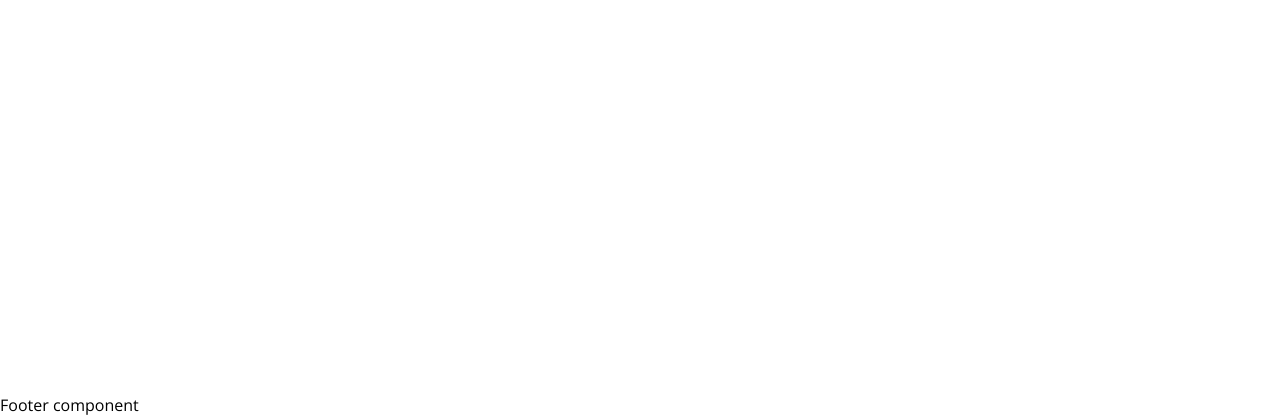
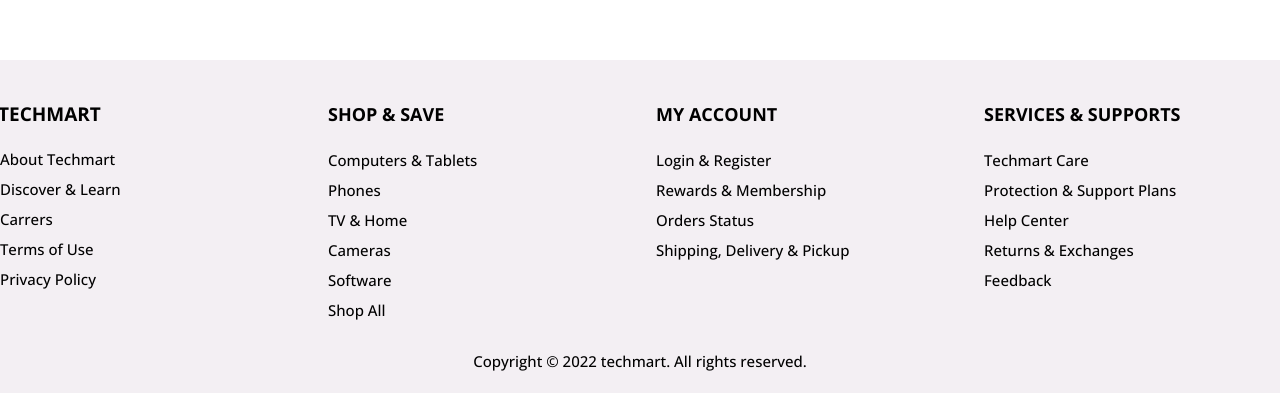
Before and after one commit to nhannguyencsd/mern-ecommerce, a React (Create React App) app in the folder client/: page /product-list in a window 1280 px wide. Shown: the part 695-1114 px from the top of the page. After the commit the page ends 1088 px from the top, so only its background shows below. Built offline with nearby package versions, Linux system fonts and the light colour scheme.

Commit message:
feat(client): add static parts of footer and modify logo in header

```diff
--- /dev/null
+++ b/client/src/components/Footer/Footer.module.scss
@@ -0,0 +1,68 @@
+// wrapper
+.wrapper {
+    position: absolute;
+    left: 0;
+    right: 0;
+    bottom: 0;
+    background-color: var(--color-primary);
+}
+
+//section
+.section {
+    padding-top: 40px;
+}
+
+//section logo
+.logo {
+    padding: 0 !important;
+    margin-top: -10px;
+    margin-bottom: 10px;
+
+    img {
+        width: 30px;
+        height: 36px;
+    }
+}
+
+.tagline {
+    margin-left: -2px;
+    font-size: 1.9rem;
+    font-weight: 700;
+    color: var(--color-textPrimary);
+}
+
+//section heading
+.heading {
+    margin-bottom: 20px;
+    font-size: 1.8rem;
+    line-height: 1.6;
+    color: var(--color-textPrimary);
+}
+
+// section list
+.list {
+    li {
+        margin-bottom: 8px;
+        font-size: 1.5rem;
+        font-weight: 500;
+        line-height: 2.2rem;
+    }
+
+    a {
+        transition: 0.3s ease;
+        color: var(--color-textTertiary);
+
+        &:hover {
+            text-decoration: underline;
+        }
+    }
+}
+
+// copyright
+.copyright {
+    margin: 20px 0;
+    text-align: center;
+    font-size: 1.5rem;
+    font-weight: 500;
+    color: var(--color-textTertiary);
+}
--- /dev/null
+++ b/client/src/components/Footer/FooterIndex.js
@@ -0,0 +1,105 @@
+import styles from './Footer.module.scss';
+import classNames from 'classnames/bind';
+import images from '../../assets/images/imagesIndex';
+import Button from '../Button/ButtonIndex';
+import { Link } from 'react-router-dom';
+
+const cx = classNames.bind(styles);
+
+function Footer() {
+    console.log(styles);
+    return (
+        <footer className={cx('wrapper')}>
+            <div className="grid">
+                <div className="row">
+                    <div className={cx('section') + ' col lg-3'}>
+                        <Button className={cx('logo')} to="/" leftIcon={images.logo}>
+                            <span className={cx('tagline')}>TECHMART</span>
+                        </Button>
+                        <ul className={cx('list')}>
+                            <li>
+                                <Link to="/">About Techmart</Link>
+                            </li>
+                            <li>
+                                <Link to="/">Discover & Learn</Link>
+                            </li>
+                            <li>
+                                <Link to="/">Carrers</Link>
+                            </li>
+                            <li>
+                                <Link to="/">Terms of Use</Link>
+                            </li>
+                            <li>
+                                <Link to="/">Privacy Policy</Link>
+                            </li>
+                        </ul>
+                    </div>
+                    <div className={cx('section') + ' col lg-3'}>
+                        <h2 className={cx('heading')}>SHOP & SAVE</h2>
+                        <ul className={cx('list')}>
+                            <li>
+                                <Link to="/">Computers & Tablets</Link>
+                            </li>
+                            <li>
+                                <Link to="/">Phones</Link>
+                            </li>
+                            <li>
+                                <Link to="/">TV & Home</Link>
+                            </li>
+                            <li>
+                                <Link to="/">Cameras</Link>
+                            </li>
+                            <li>
+                                <Link to="/">Software</Link>
+                            </li>
+
+                            <li>
+                                <Link to="/">Shop All</Link>
+                            </li>
+                        </ul>
+                    </div>
+                    <div className={cx('section') + ' col lg-3'}>
+                        <h2 className={cx('heading')}>MY ACCOUNT</h2>
+                        <ul className={cx('list')}>
+                            <li>
+                                <Link to="/">Login & Register</Link>
+                            </li>
+                            <li>
+                                <Link to="/">Rewards & Membership</Link>
+                            </li>
+                            <li>
+                                <Link to="/">Orders Status</Link>
+                            </li>
+                            <li>
+                                <Link to="/">Shipping, Delivery & Pickup</Link>
+                            </li>
+                        </ul>
+                    </div>
+                    <div className={cx('section') + ' col lg-3'}>
+                        <h2 className={cx('heading')}>SERVICES & SUPPORTS</h2>
+                        <ul className={cx('list')}>
+                            <li>
+                                <Link to="/">Techmart Care</Link>
+                            </li>
+                            <li>
+                                <Link to="/">Protection & Support Plans</Link>
+                            </li>
+                            <li>
+                                <Link to="/">Help Center</Link>
+                            </li>
+                            <li>
+                                <Link to="/">Returns & Exchanges</Link>
+                            </li>
+                            <li>
+                                <Link to="/">Feedback</Link>
+                            </li>
+                        </ul>
+                    </div>
+                </div>
+                <div className={cx('copyright')}>Copyright © 2022 techmart. All rights reserved.</div>
+            </div>
+        </footer>
+    );
+}
+
+export default Footer;
--- a/client/src/components/GlobalStyles/GlobalStyles.scss
+++ b/client/src/components/GlobalStyles/GlobalStyles.scss
@@ -5,6 +5,8 @@
     --color-primary: #f3eff3;
     --color-secondary: #21d4f4;
     --color-textPrimary: #000;
+    --color-textSecondary: #a9b3bb;
+    --color-textTertiary: #000;
     --color-headerLinkIcon: brightness(0) saturate(100%); //black
     --color-searchBox: #fff;
     --color-searchBoxFocus: #dfdbdf;
@@ -31,6 +33,7 @@ html {
 }
 
 body {
+    position: relative;
     line-height: 1.6;
     font-size: 1.6rem;
 }
@@ -58,3 +61,20 @@ a {
     padding: 0;
     margin: 0 auto;
 }
+
+.row {
+    display: flex;
+    flex-wrap: wrap;
+    margin-left: -16px;
+    margin-right: -16px;
+}
+
+.col {
+    padding-left: 16px;
+    padding-right: 16px;
+}
+
+.lg-3 {
+    flex: 0 0 25%;
+    max-width: 25%;
+}
--- a/client/src/components/Header/Header.module.scss
+++ b/client/src/components/Header/Header.module.scss
@@ -17,13 +17,16 @@
 
 // logo
 .logo {
+    padding: 0 !important;
+
     img {
-        width: 40px;
+        width: 30px;
+        height: 36px;
     }
 }
 
 .tagline {
-    margin-left: -8px;
+    margin-left: -2px;
     font-size: 2.6rem;
     font-weight: 700;
     color: var(--color-textPrimary);
--- a/client/src/layouts/ContentLayout/ContentLayoutIndex.js
+++ b/client/src/layouts/ContentLayout/ContentLayoutIndex.js
@@ -1,6 +1,7 @@
 import classNames from 'classnames/bind';
 import styles from './ContentLayout.module.scss';
 import Header from '../../components/Header/HeaderIndex';
+import Footer from '../../components/Footer/FooterIndex';
 
 const cx = classNames.bind(styles);
 
@@ -13,7 +14,7 @@ function ContentLayout({ children }) {
                     <div className={cx('page')}>{children}</div>
                 </div>
             </main>
-            <footer>Footer component</footer>
+            <Footer />
         </>
     );
 }
--- a/client/src/layouts/SidebarContentLayout/SidebarContentLayoutIndex.js
+++ b/client/src/layouts/SidebarContentLayout/SidebarContentLayoutIndex.js
@@ -1,6 +1,7 @@
 import classNames from 'classnames/bind';
 import styles from './SidebarContentLayout.module.scss';
 import Header from '../../components/Header/HeaderIndex';
+import Footer from '../../components/Footer/FooterIndex';
 
 const cx = classNames.bind(styles);
 
@@ -14,7 +15,7 @@ function SidebarContentLayout({ children }) {
                     <div className={cx('page')}>{children}</div>
                 </div>
             </main>
-            <footer>Footer component</footer>
+            <Footer />
         </>
     );
 }
```
Also changed, not shown: client/src/assets/images/logo.svg.
